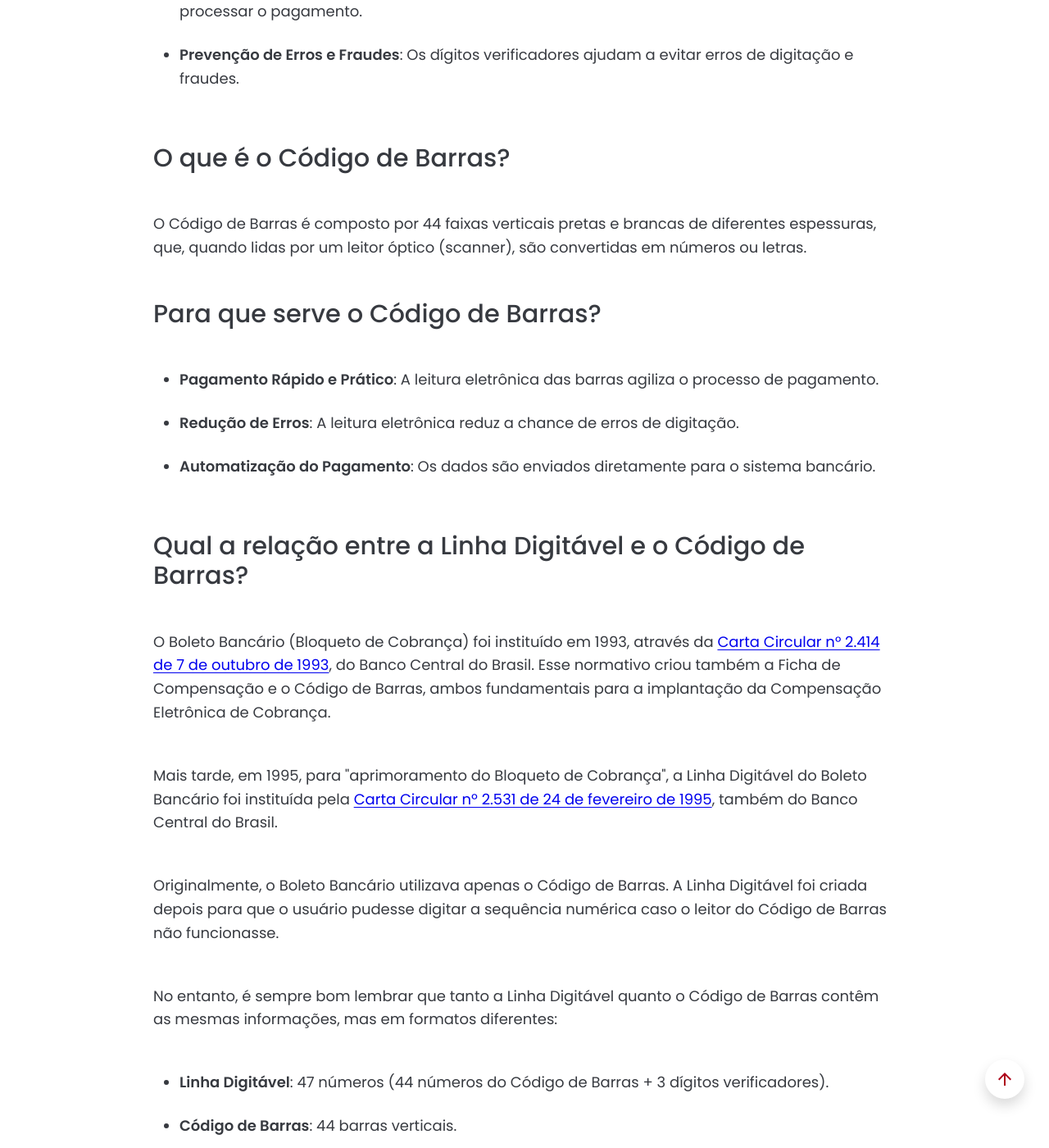
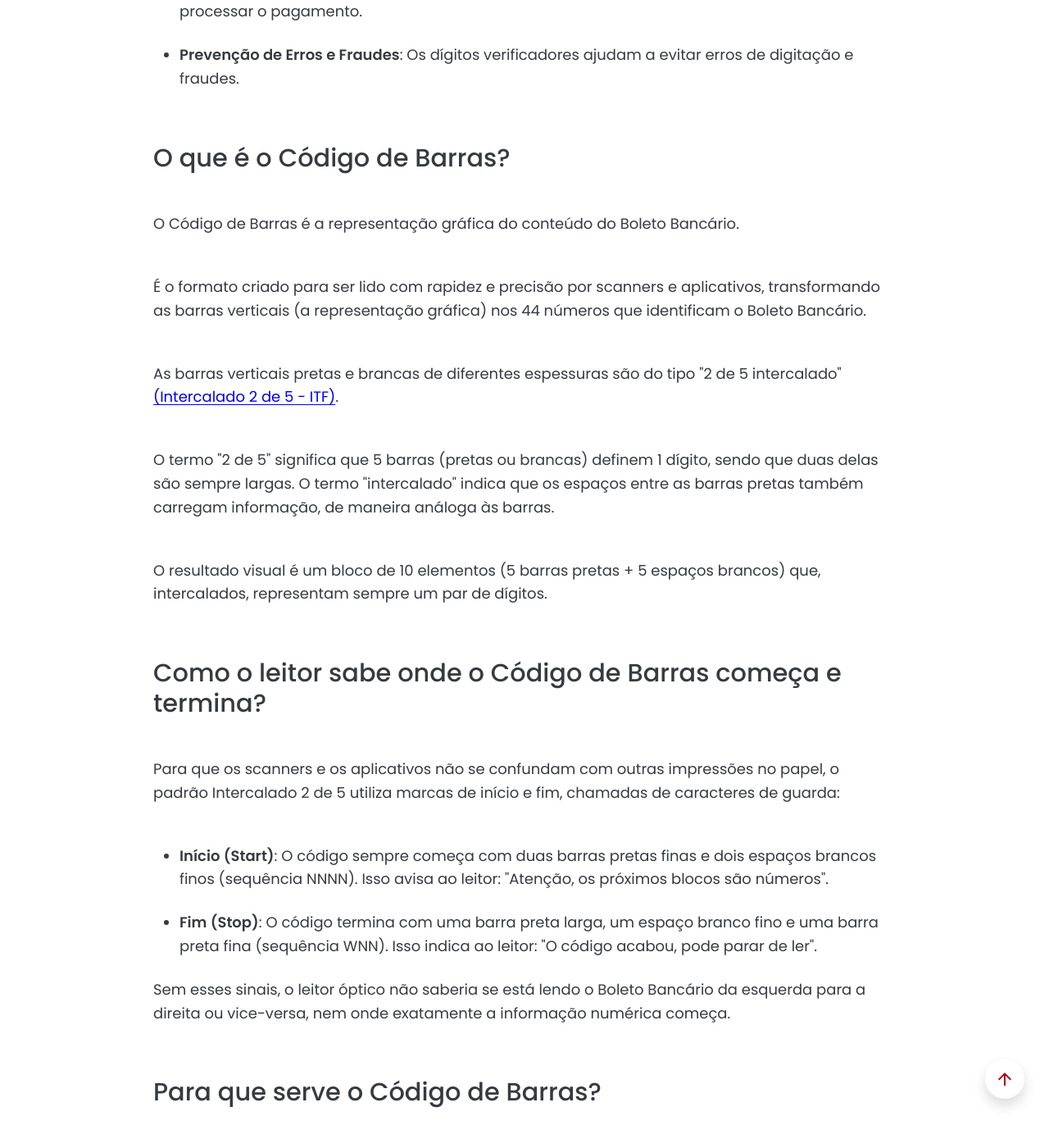
Before and after one commit to Sergio-Damm/boletobancario, a Jekyll site: the page built from pages/linha-digitavel/index.html, in a window 1280 px wide and 1400 px high, scrolled down 2250 px. Shown: the whole window at 82% size. Built offline with Jekyll 4.4.1, drawn with Linux system fonts in a browser that asks for light colours; some of the changed text lies outside the part shown.

Commit message:
text revision index linha digitavel

```diff
--- a/pages/linha-digitavel/index.html
+++ b/pages/linha-digitavel/index.html
@@ -153,8 +153,36 @@ permalink: /linha-digitavel/
         <div class="col-12 col-md-10 mx-auto">
       		<div class="mb-5">
 				<h2 class="h2-title-content mb-5">O que é o Código de Barras?</h2>
-					<p class="mb-5">O Código de Barras é composto por 44 faixas verticais pretas e brancas de diferentes espessuras, que, quando lidas por um leitor óptico (scanner), são convertidas em números ou letras.
-
+					<p class="mb-5">O Código de Barras é a representação gráfica do conteúdo do Boleto Bancário.</p>
+					<p class="mb-5">É o formato criado para ser lido com rapidez e precisão por scanners e aplicativos, transformando as barras verticais (a representação gráfica) nos 44 números que identificam o Boleto Bancário.</p>
+					<p class="mb-5">As barras verticais pretas e brancas de diferentes espessuras são do tipo "2 de 5 intercalado" <a class="link-externo" href="https://en.wikipedia.org/wiki/Interleaved_2_of_5" title="Link para o site da Wikipédia" target="_blank" rel="noopener noreferrer">(Intercalado 2 de 5 - ITF)</a>.
+					<p class="mb-5">O termo "2 de 5" significa que 5 barras (pretas ou brancas) definem 1 dígito, sendo que duas delas são sempre largas. O termo "intercalado" indica que os espaços entre as barras pretas também carregam informação, de maneira análoga às barras.</p>
+					<p class="mb-5">O resultado visual é um bloco de 10 elementos (5 barras pretas + 5 espaços brancos) que, intercalados, representam sempre um par de dígitos.</p>
+			</div>
+		</div>
+	</div>
+</section>
+<!-- ============================================================================================= -->
+<section class="container my-3">
+	<div class="row">
+        <div class="col-12 col-md-10 mx-auto">
+      		<div class="mb-5">
+				<h2 class="h2-title-content mb-5">Como o leitor sabe onde o Código de Barras começa e termina?</h2>
+					<p class="mb-5">Para que os scanners e os aplicativos não se confundam com outras impressões no papel, o padrão Intercalado 2 de 5 utiliza marcas de início e fim, chamadas de caracteres de guarda:</p>
+						<ul>
+                  			<li class="mb-4"><span class="fw-semibold">Início (Start)</span>: O código sempre começa com duas barras pretas finas e dois espaços brancos finos (sequência NNNN). Isso avisa ao leitor: "Atenção, os próximos blocos são números".</li>
+							<li class="mb-4"><span class="fw-semibold">Fim (Stop)</span>: O código termina com uma barra preta larga, um espaço branco fino e uma barra preta fina (sequência WNN). Isso indica ao leitor: "O código acabou, pode parar de ler".</li>
+						</ul>
+					<p class="mb-5">Sem esses sinais, o leitor óptico não saberia se está lendo o Boleto Bancário da esquerda para a direita ou vice-versa, nem onde exatamente a informação numérica começa.</p>
+			</div>
+		</div>
+	</div>
+</section>
+<!-- ============================================================================================= -->
+<section class="container my-3">
+	<div class="row">
+        <div class="col-12 col-md-10 mx-auto">
+      		<div class="mb-5">
 				<h2 class="h2-title-content mb-5">Para que serve o Código de Barras?</h2>
 					<ul>
                   		<li class="mb-4"><span class="fw-semibold">Pagamento Rápido e Prático</span>: A leitura eletrônica das barras agiliza o processo de pagamento.</li>
@@ -172,23 +200,23 @@ permalink: /linha-digitavel/
       		<div class="mb-5">
 				<h2 class="h2-title-content mb-5">Qual a relação entre a Linha Digitável e o Código de Barras?</h2>
 
-					<p class="mb-5">O Boleto Bancário (Bloqueto de Cobrança) foi instituído em 1993, através da <a class="link-externo" href="https://normativos.bcb.gov.br/Lists/Normativos/Attachments/43524/C_Circ_2414_v5_L.pdf" title="Link para o site planalto.gov.br" target="_blank" rel="noopener noreferrer">Carta Circular n° 2.414 de 7 de outubro de 1993</a>, do Banco Central do Brasil. Esse normativo criou também a Ficha de Compensação e o Código de Barras, ambos fundamentais para a implantação da Compensação Eletrônica de Cobrança.</p>
+					<p class="mb-5">O Boleto Bancário (Bloqueto de Cobrança) foi criado em 1993, através da <a class="link-externo" href="https://normativos.bcb.gov.br/Lists/Normativos/Attachments/43524/C_Circ_2414_v5_L.pdf" title="Link para o site planalto.gov.br" target="_blank" rel="noopener noreferrer">Carta Circular n° 2.414, de 7 de outubro de 1993</a>, do Banco Central do Brasil. Esse normativo criou também a Ficha de Compensação e o Código de Barras, ambos fundamentais para a implantação da Compensação Eletrônica de Cobrança.</p>
 
-					<p class="mb-5">Mais tarde, em 1995, para "aprimoramento do Bloqueto de Cobrança", a Linha Digitável do Boleto Bancário foi instituída pela <a class="link-externo" href="https://www.bcb.gov.br/pre/normativos/c_circ/1995/pdf/c_circ_2531_v2_l.pdf" title="Link para o site planalto.gov.br" target="_blank" rel="noopener noreferrer">Carta Circular nº 2.531 de 24 de fevereiro de 1995</a>, também do Banco Central do Brasil.</p>
+					<p class="mb-5">Mais tarde, em 1995, para "aprimoramento do Bloqueto de Cobrança", a Linha Digitável do Boleto Bancário foi criada (<a class="link-externo" href="https://www.bcb.gov.br/pre/normativos/c_circ/1995/pdf/c_circ_2531_v2_l.pdf" title="Link para o site planalto.gov.br" target="_blank" rel="noopener noreferrer">Carta Circular nº 2.531, de 24 de fevereiro de 1995</a>).</p>
 
-					<p class="mb-5">Originalmente, o Boleto Bancário utilizava apenas o Código de Barras. A Linha Digitável foi criada depois para que o usuário pudesse digitar a sequência numérica caso o leitor do Código de Barras não funcionasse.</p>
+					<p class="mb-5">A Linha Digitável foi criada depois do Código de Barras, para que o usuário pudesse digitar a sequência numérica caso o leitor do Código de Barras não funcionasse.</p>
 
-					<p class="mb-5">No entanto, é sempre bom lembrar que tanto a Linha Digitável quanto o Código de Barras contêm as mesmas informações, mas em formatos diferentes:</p>
+					<p class="mb-5">No entanto, é importante lembrar que a Linha Digitável e o Código de Barras contêm as mesmas informações essenciais, mas organizadas de formas diferentes:</p>
 						<ul>
                   			<li class="mb-4"><span class="fw-semibold">Linha Digitável</span>: 47 números (44 números do Código de Barras + 3 dígitos verificadores).</li>
-							<li class="mb-5"><span class="fw-semibold">Código de Barras</span>: 44 barras verticais.</li>
+							<li class="mb-5"><span class="fw-semibold">Código de Barras</span>: 44 números que representam as barras verticais.</li>
 						</ul>
 					<p class="mb-5">Exemplo:</p>
 						<ul>
                   			<li class="mb-4"><span class="fw-semibold">Linha Digitável</span>: 001 9 0500 9 5 4014481606 9 0680935031 4 3 3737 0000000100</li>
 							<li class="mb-5"><span class="fw-semibold">Código de Barras</span>: 001 9 3 3737 0000000100 0500 9 401448 1606 06809350 31</li>
 						</ul>
-					<p class="mb-5">A diferença de 3 dígitos são os dígitos verificadores, que são adicionados à Linha Digitável para garantir a integridade das informações e evitar erros durante a digitação.</p>
+					<p class="mb-5">A diferença de 3 dígitos, entre a Linha Digitável e o Código de Barras, são os dígitos verificadores, que são adicionados à Linha Digitável para garantir a integridade das informações e evitar erros durante a digitação.</p>
 					<p class="mb-5">Tanto a Linha Digitável quanto o Código de Barras seguem as especificações técnicas, incluindo a fórmula de cálculo do dígitos verificadores da Linha Digitável, do <a class="link-externo" href="https://www.bb.com.br/docs/pub/emp/empl/dwn/Doc5175Bloqueto.pdf" target="_blank" rel="noopener noreferrer">Manual Técnico do Banco do Brasil - BB</a>.</p>
 			</div>
 		</div>
@@ -253,8 +281,8 @@ permalink: /linha-digitavel/
 	<div class="row">
         <div class="col-12 col-md-10 mx-auto">
       		<div class="mb-5">
-				<h2 class="h2-title-content mb-5">Composição da Linha digitável</h2>
-					<p class="mb-5">001 9 0500 9 5 4014481606 9 0680935031 4 3 3737 0000000100 (47 números)</p>
+				<h2 class="h2-title-content mb-5">Composição da Linha digitável  (47 dígitos)</h2>
+					<p class="mb-5">001 9 0500 9 5 4014481606 9 0680935031 4 3 3737 0000000100</p>
 			</div>
 			<div class="table-responsive mb-5">
 				<table class="table table-striped">
@@ -324,8 +352,8 @@ permalink: /linha-digitavel/
 	<div class="row">
         <div class="col-12 col-md-10 mx-auto">
       		<div class="mb-5">
-				<h2 class="h2-title-content mb-5">Composição do Código de Barras</h2>
-					<p class="mb-5">001 9 3 3737 0000000100 0500 9401448 1606 06809350 31 (44 números)</p>
+				<h2 class="h2-title-content mb-5">Composição do Código de Barras (44 dígitos)</h2>
+					<p class="mb-5">001 9 3 3737 0000000100 0500 9401448 1606 06809350 31</p>
 			</div>
 			<div class="table-responsive mb-5">
   				<table class="table table-striped">
@@ -358,27 +386,37 @@ permalink: /linha-digitavel/
 				</tr>
 				<tr>
 					<td class="text-nowrap">20 a 23</td>
-					<td>Número do Convênio fornecido pelo Banco</td>
+					<td>Campo Livre - Número do Convênio fornecido pelo Banco</td>
 				</tr>
 				<tr>
 					<td class="text-nowrap">24 a 30</td>
-					<td>Complemento do Nosso Número, sem DV</td>
+					<td>Campo Livre - Complemento do Nosso Número, sem DV</td>
 				</tr>
 				<tr>
 					<td class="text-nowrap">31 a 34</td>
-					<td>Número da Agência de Relacionamento, sem DV</td>
+					<td>Campo Livre - Número da Agência de Relacionamento, sem DV</td>
 				</tr>
 				<tr>
 					<td class="text-nowrap">35 a 42</td>
-					<td>Conta Corrente de Relacionamento, sem DV</td>
+					<td>Campo Livre - Conta Corrente de Relacionamento, sem DV</td>
 				</tr>
 				<tr>
 					<td class="text-nowrap">43 a 44</td>
-					<td>Tipo de Carteira/Modalidade de Cobrança</td>
+					<td>Campo Livre - Tipo de Carteira/Modalidade de Cobrança</td>
 				</tr>
 				</tbody>
 				</table>
 			</div>
+
+			<div class="">
+				<p class="mb-5">A Linha Digitável e o Código de Barras são compostos por 2 Campos: o "Campo Obrigatório" e o "Campo Livre".</p>
+					<ul>
+                  		<li class="mb-4"><span class="fw-semibold">Campo Obrigatório</span>: Determinado pela FEBRABAN e comum a todos dos
+bancos.</li>
+						<li class="mb-5"><span class="fw-semibold">Campo Livre</span>: Determinado por cada banco de acordo com a modalidade de Cobrança utilizada pelo cliente.</li>
+					</ul>
+			</div>
+
 		</div>
 	</div>
 </section>
```
Also changed, not shown: pages/formulario-conversao/index.html (+7 -7 lines), 2 other files.
